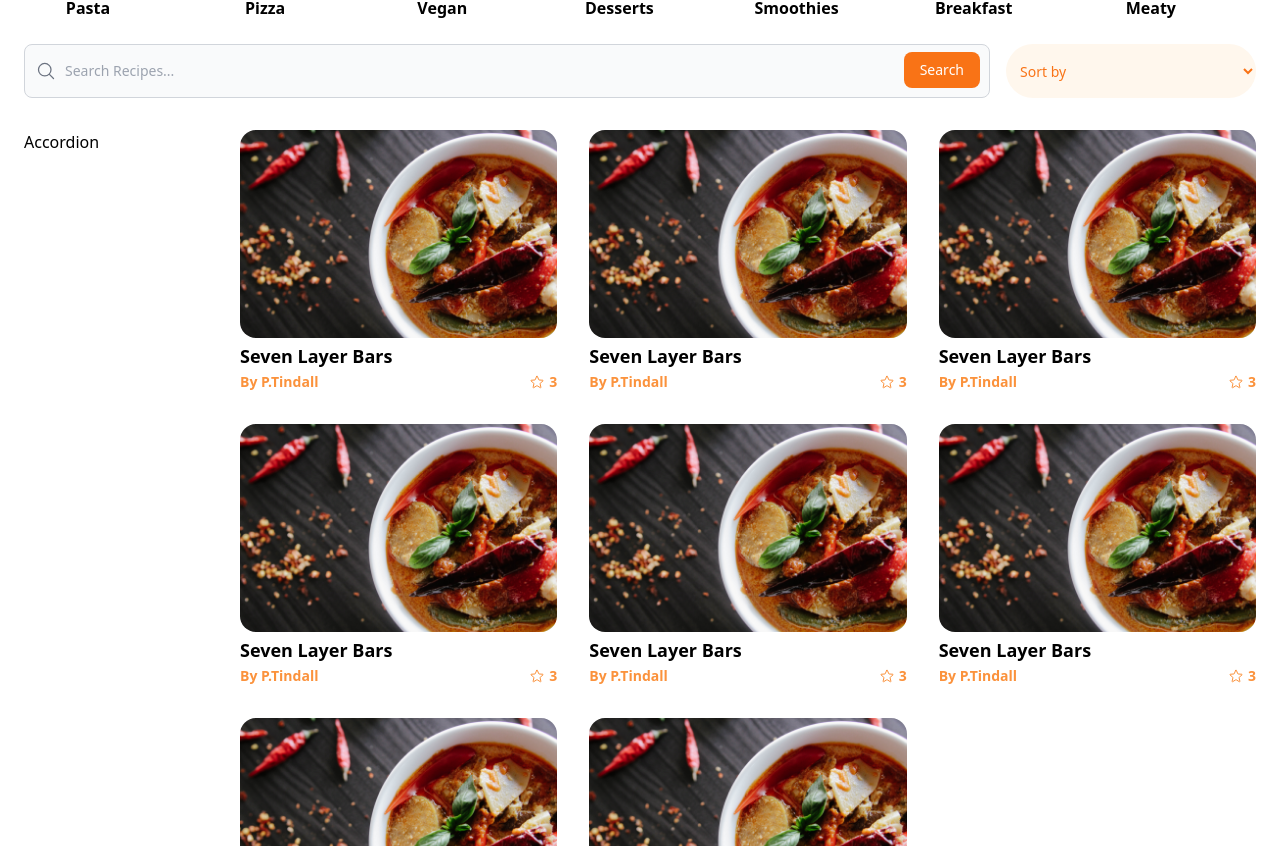
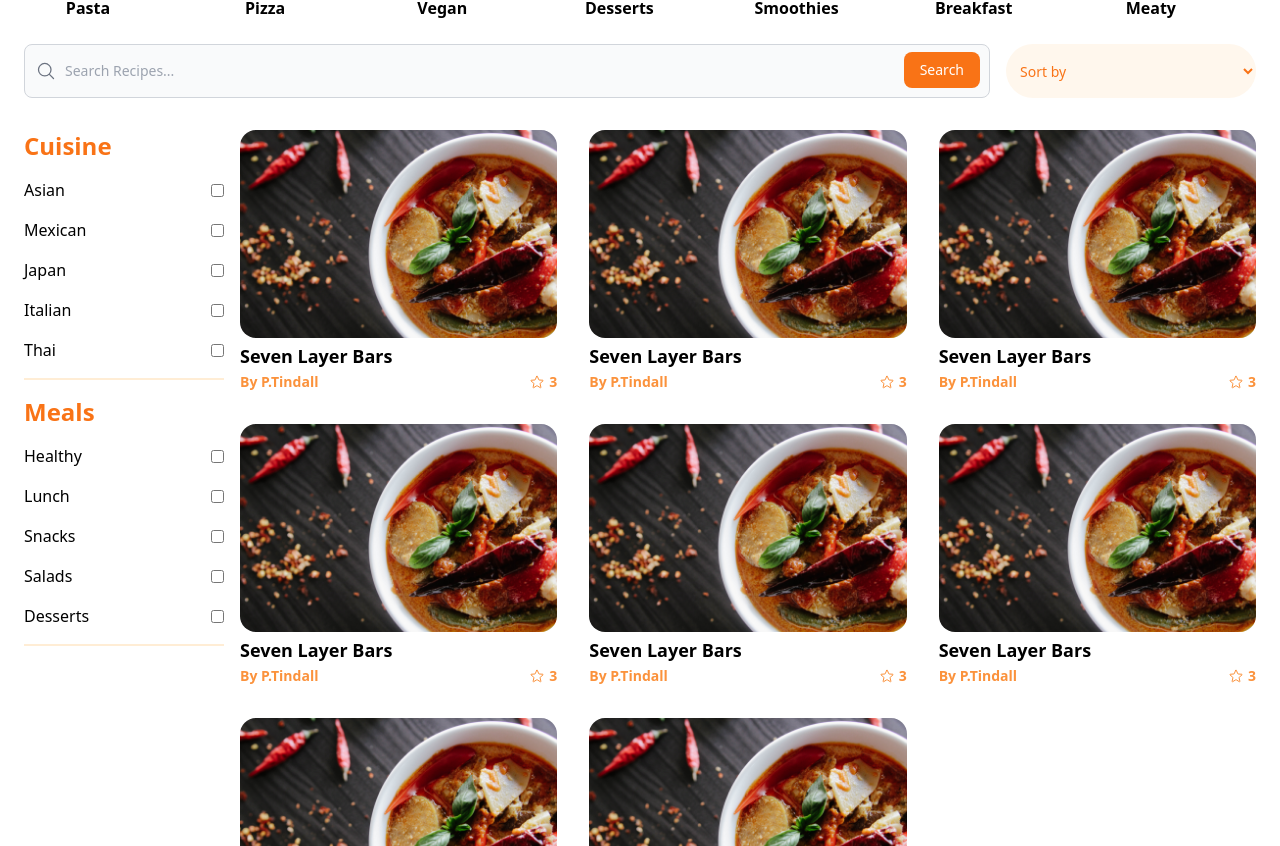
Before and after one commit to Jon-Felipe/Tasty-React, a React (Vite) app: page / in a window 1280 px wide. Shown: the part 696-1542 px from the top of the page. Built offline with nearby package versions, Linux system fonts and the light colour scheme.

Commit message:
accordion styling and added cuisine and meals accordion

```diff
--- a/src/components/Accordion.tsx
+++ b/src/components/Accordion.tsx
@@ -1,9 +1,29 @@
 import React from 'react';
 
-type Props = {};
+// extras
+import { FilterType } from '../utils/types';
 
-const Accordion = (props: Props) => {
-  return <div>Accordion</div>;
+type Props = {
+  headerText: string;
+  options: FilterType[];
+};
+
+const Accordion = ({ headerText, options }: Props) => {
+  return (
+    <div className='border-b-2 border-b-orange-100 mb-4'>
+      <h3 className='text-2xl text-orange-500 font-semibold mb-4'>
+        {headerText}
+      </h3>
+      {options.map((option: FilterType) => (
+        <div key={option.id} className='flex items-center justify-between mb-4'>
+          <label htmlFor='' className='capitalize font-medium'>
+            {option.text}
+          </label>
+          <input type='checkbox' className='accent-orange-600' />
+        </div>
+      ))}
+    </div>
+  );
 };
 
 export default Accordion;
--- a/src/pages/Home.tsx
+++ b/src/pages/Home.tsx
@@ -1,6 +1,11 @@
 import React from 'react';
 import heroImg from '../assets/hero-img.jpg';
-import { recipeCategories, recipes } from '../utils/constants';
+import {
+  cuisineFilters,
+  mealsFilters,
+  recipeCategories,
+  recipes,
+} from '../utils/constants';
 import { RecipeCategoryType, RecipeType } from '../utils/types';
 
 // components
@@ -54,7 +59,8 @@ const Home = (props: Props) => {
         </section>
         <article className='grid md:grid-cols-[200px_1fr] gap-4'>
           <aside>
-            <Accordion />
+            <Accordion headerText='Cuisine' options={cuisineFilters} />
+            <Accordion headerText='Meals' options={mealsFilters} />
           </aside>
           <section className='grid md:grid-cols-2 lg:grid-cols-3 gap-8'>
             {recipes.map((recipe: RecipeType) => {
```
